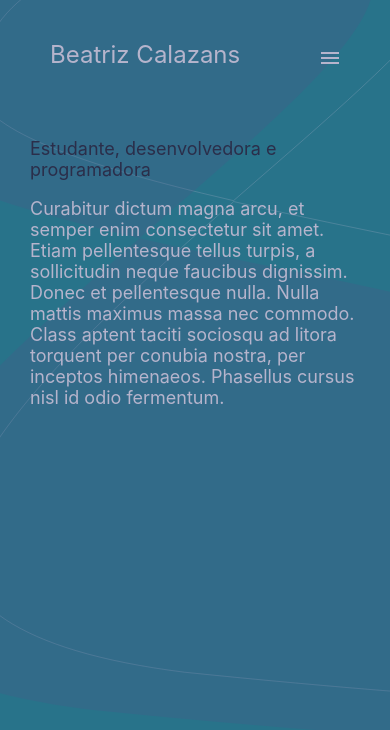
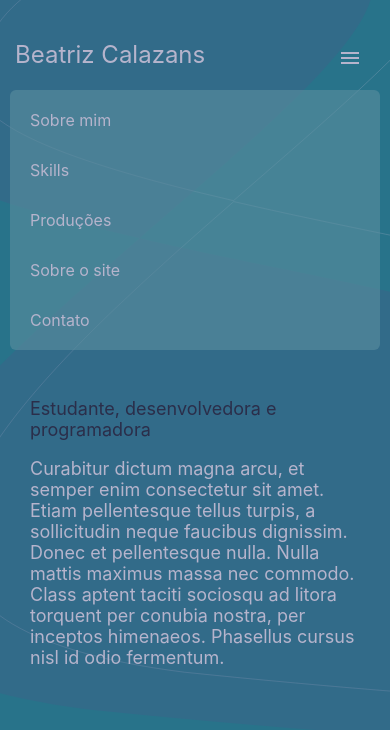
Before and after one commit to biacalazans/Portifolio, a React (Create React App) app in the folder portifolio/: page / in a window 390 px wide. Both pictures are taken after a click on the button 330 px from the left and 60 px from the top of the page. Shown: the top 730 px of the page. Built offline with nearby package versions, Linux system fonts and the light colour scheme.

Commit message:
Update navbar

```diff
--- a/portifolio/src/components/NavBar/index.js
+++ b/portifolio/src/components/NavBar/index.js
@@ -6,7 +6,10 @@
   const [openMenu, setOpenMenu] = useState(false);
 
   const handleOpenMenu = (e) => {
-    setOpenMenu(true);
+    if (openMenu) setOpenMenu(false);
+    else {
+      setOpenMenu(true);
+    }
   };
 
   return (
@@ -14,10 +17,11 @@
       <a href="#" className="logo">
         Beatriz Calazans
       </a>
-      <button className="menu-toggle">
+
+      <button onClick={() => handleOpenMenu()} className="menu-toggle">
         <MenuIcon className="menu-icon" />
       </button>
-      <nav>
+      <nav className={openMenu ? "active" : ""}>
         <ul>
           <li>
             <a href="#">Sobre mim</a>
@@ -36,6 +40,7 @@
           </li>
         </ul>
       </nav>
+
       <div className="clearfix"></div>
     </header>
   );
--- a/portifolio/src/components/NavBar/navbar.css
+++ b/portifolio/src/components/NavBar/navbar.css
@@ -1,20 +1,9 @@
 header {
   position: relative;
-  max-width: 1500px;
+  max-width: 1600px;
   margin: 20px auto;
   padding: 10px;
   box-sizing: border-box;
-}
-
-.logo {
-  text-decoration: none;
-  font-size: 400;
-  color: #b6b4cc;
-  font-size: 24px;
-  padding: 10px 20px;
-  text-align: center;
-  box-sizing: border-box;
-  float: left;
 }
 
 nav {
@@ -51,13 +40,30 @@
   display: none;
 }
 
-@media (max-width: 1500px) {
-  header {
-    margin: 20px;
+@media (min-width: 769px) {
+  .logo {
+    text-decoration: none;
+    font-size: 400;
+    color: #b6b4cc;
+    font-size: 24px;
+    padding: 10px 0px;
+    text-align: center;
+    box-sizing: border-box;
+    float: left;
   }
 }
 
 @media (max-width: 768px) {
+  .logo {
+    text-decoration: none;
+    font-size: 400;
+    color: #b6b4cc;
+    font-size: 24px;
+    padding: 10px 5px;
+    text-align: center;
+    box-sizing: border-box;
+    float: left;
+  }
   .menu-toggle {
     display: block;
     width: 40px;
@@ -73,15 +79,26 @@
   }
   nav {
     display: none;
+    opacity: 0%;
+    transition-property: opacity;
+    transition-timing-function: linear;
+    transition-duration: 0.2s;
   }
   nav.active {
+    /* position: absolute; */
     display: block;
+    background-color: #5b8fa09a;
     width: 100%;
+    border-radius: 6px;
+    transition-property: opacity;
+    transition-timing-function: linear;
+    transition-duration: 0.2s;
+    opacity: 100%;
   }
-  .nav.active ul {
+  nav.active ul {
     display: block;
   }
-  .nav.active ul li {
+  nav.active ul li {
     margin: 0;
   }
 }
```
